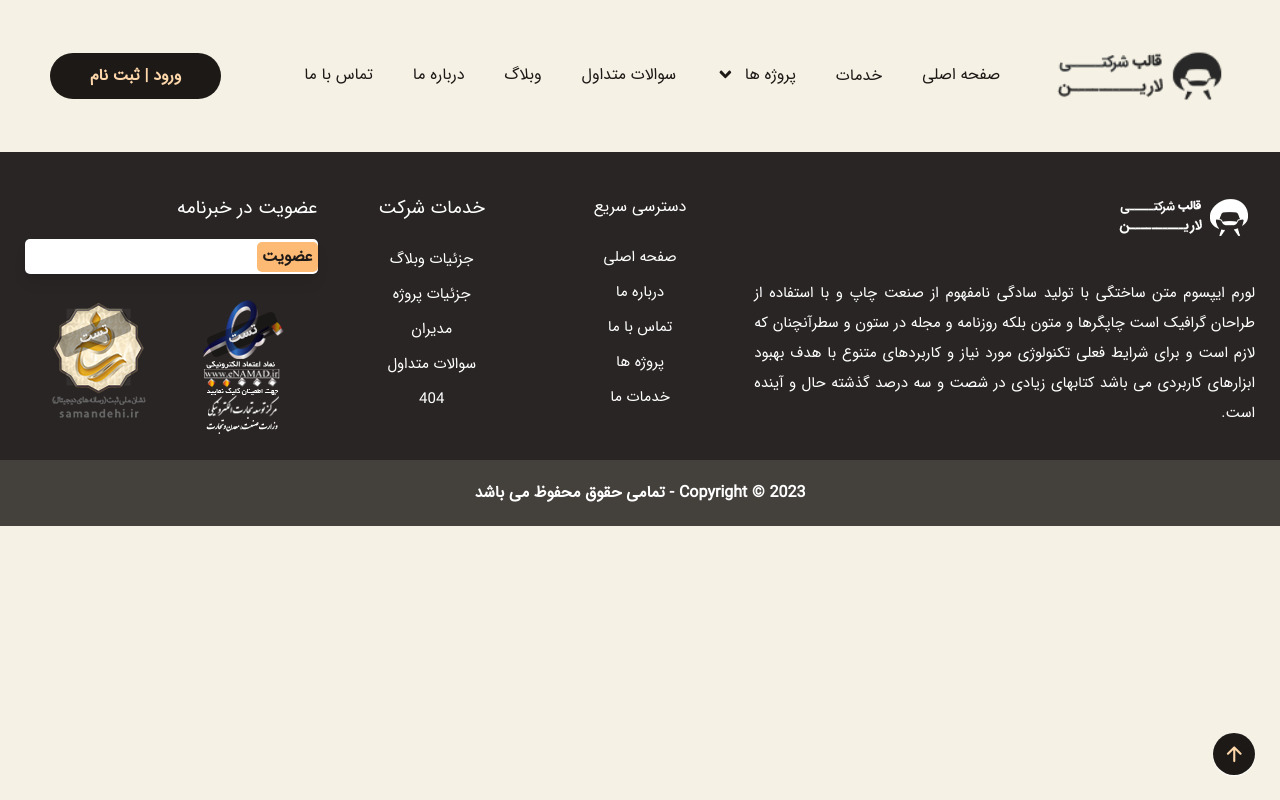
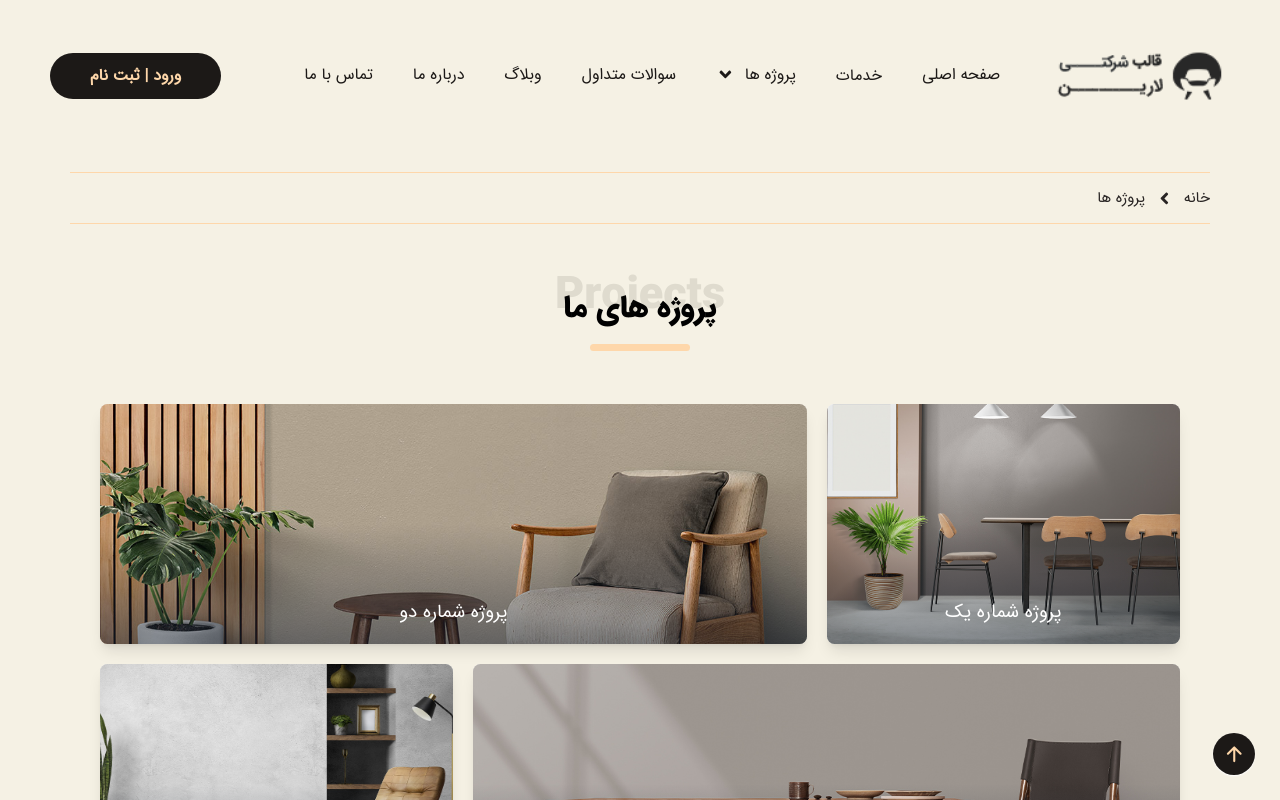
Before and after one commit to Reza-HM/Larin-Corporation, a React (Vite) app: page /projects in a window 1280 px wide. Shown: the top 800 px of the page. Built offline with nearby package versions, Linux system fonts and the light colour scheme.

Commit message:
coding projects page

```diff
--- /dev/null
+++ b/src/Pages/Projects.tsx
@@ -0,0 +1,18 @@
+import BreadCrumb from "../Components/Modules/BreadCrumb";
+import SectionHeader from "../Components/Modules/SectionHeader";
+import Service from "../Components/Modules/Service";
+
+import IndexProjects from "../Components/Templates/Index/Projects";
+
+const Projects = () => {
+  return (
+    <div className="container">
+      <BreadCrumb route="پروژه ها" />
+      <SectionHeader englishTitle="Projects" persianTitle="پروژه های ما" />
+      <div className="my-32">
+        <IndexProjects />
+      </div>
+    </div>
+  );
+};
+export default Projects;
--- a/src/routes.tsx
+++ b/src/routes.tsx
@@ -1,4 +1,5 @@
 import Index from "./Pages/Index";
+import Projects from "./Pages/Projects";
 import Services from "./Pages/Services";
 
 interface Route {
@@ -9,6 +10,7 @@ interface Route {
 const routes: Route[] = [
   { path: "/", element: <Index /> },
   { path: "/services", element: <Services /> },
+  { path: "/projects", element: <Projects /> },
 ];
 
 export default routes;
```
